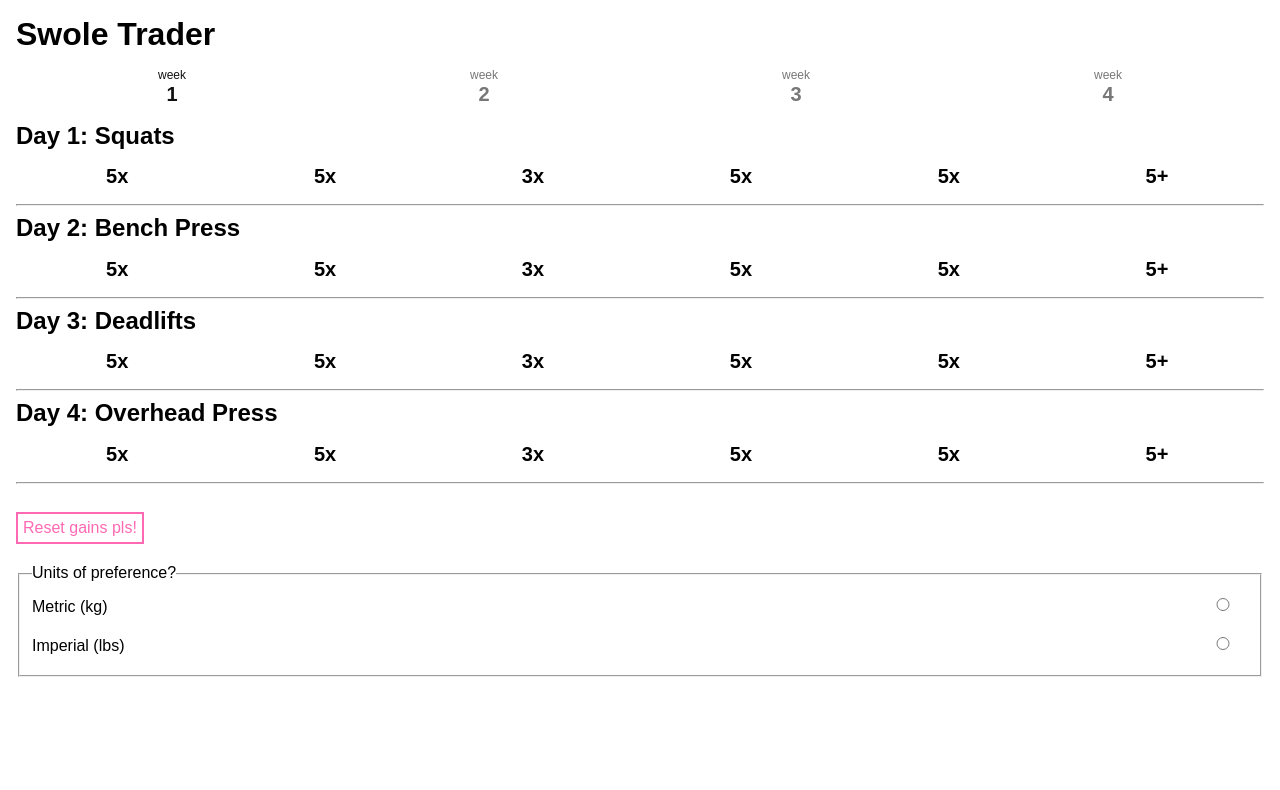
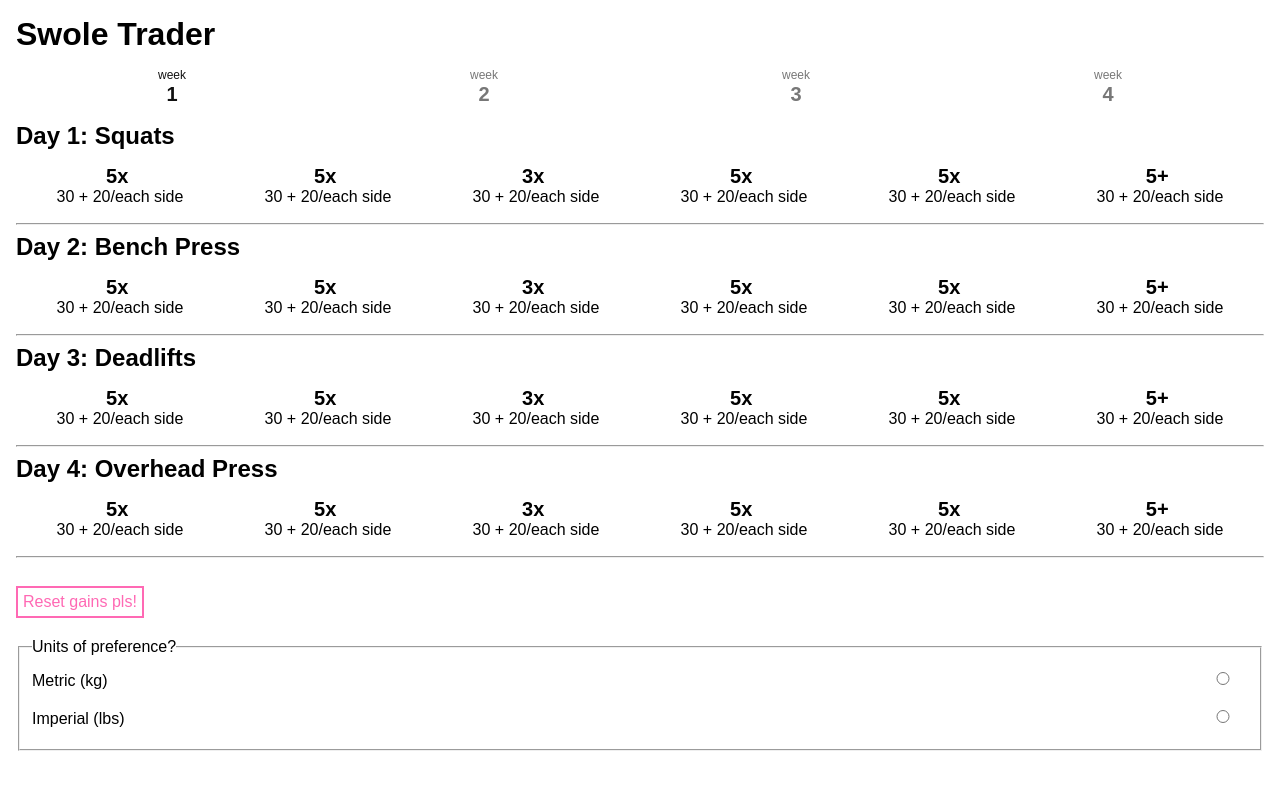
Before and after one commit to jegtnes/swole-trader, a React (Create React App) app: page / in a window 1280 px wide. Both pictures are taken after a click on the button "HIT ME WITH YOUR RHYTHM STICK. HIT ME, HIT ME". Shown: the top 790 px of the page. Built offline with nearby package versions, Linux system fonts and the light colour scheme.

Commit message:
A garbage fire writes better code than this

```diff
--- a/src/Set/Rep/Rep.js
+++ b/src/Set/Rep/Rep.js
@@ -4,6 +4,40 @@ import { generateRepIntensity } from '../../services/weights';
 import { round } from '../../services/round';
 
 class Rep extends Component {
+  recursive(weights, totalWeight, previousResult) {
+    if (totalWeight < 0) {
+      return previousResult;
+    }
+    if (totalWeight === 0) {
+      console.log(previousResult)
+      return previousResult;
+    }
+    if (weights[0] < totalWeight) {
+      previousResult.push(weights[0]);
+      return this.recursive(weights, totalWeight - weights[0], previousResult);
+    } else {
+      var biggestWeight = 0;
+
+      for(var i = weights.length; i > -1; i--) {
+        if (weights[i] < totalWeight) {
+          biggestWeight = weights[i-1];
+        }
+      }
+
+      previousResult.push(biggestWeight);
+
+      return this.recursive(weights, totalWeight - biggestWeight, previousResult);
+    }
+  }
+
+  calculateWeights(weight, totalWeight, previousResult) {
+    var weights = this.recursive(weight, totalWeight, previousResult);
+    console.log(weights);
+    weights = weights.join(' + ');
+    console.log('tada', weights);
+    return weights;
+  }
+
   render() {
     return (
       <div>
@@ -12,10 +46,22 @@ class Rep extends Component {
           {round(this.props.orm *
             generateRepIntensity(
               this.props.weekNumber, this.props.setNumber),
-              this.props.roundingFactor ? this.props.roundingFactor : 2.5
+              this.props.roundingFactor ? this.props.roundingFactor : 2.5,
             )}
           {this.props.unit}
         </span>
+        <span class="weight-distribution">{
+          this.calculateWeights(
+              [1.25, 2.5, 5, 10, 15, 20, 25, 30].reverse(),
+              // generateRepIntensity(
+              //   this.props.weekNumber,
+              //   this.props.setNumber,
+              //   this.props.roundingFactor ? this.props.roundingFactor : 2.5,
+              // ),
+              50,
+              []
+          )
+        }/each side</span>
       </div>
     )
   }
--- a/src/Week/Week.css
+++ b/src/Week/Week.css
@@ -20,6 +20,11 @@
 }
 
 .week .weight {
+  display: block;
   font-size: 1.5em;
   font-weight: 100;
 }
+
+.weight-distribution {
+  display: block;
+}
```
